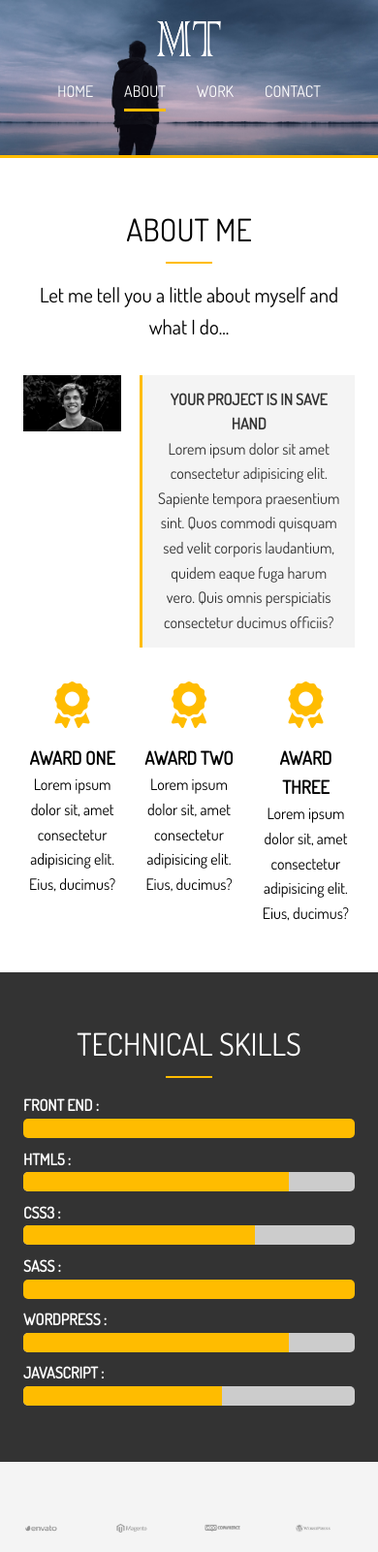
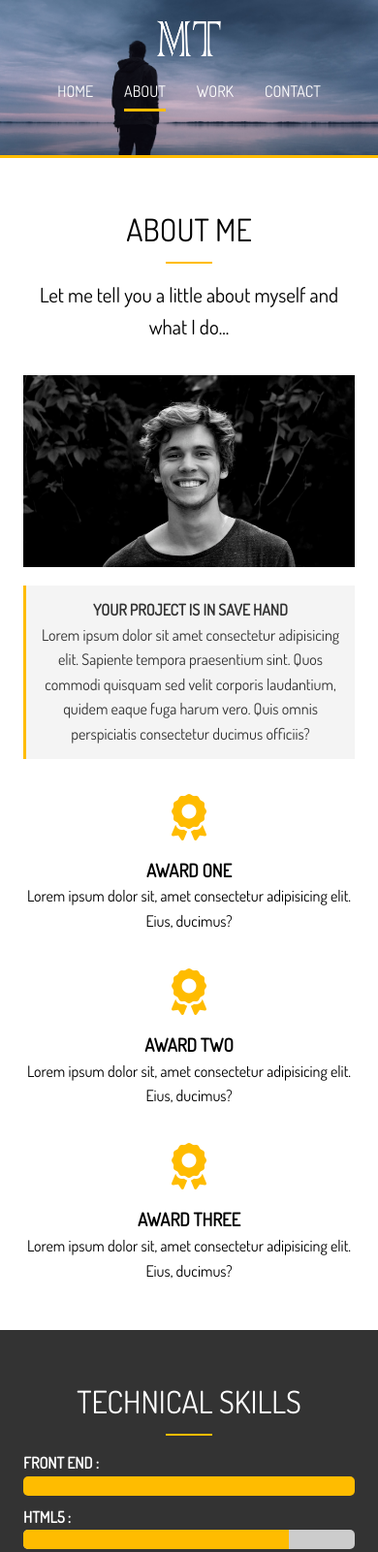
Before and after one commit to MhmodTayel/Portfolio, a plain HTML site: page about.html in a window 390 px wide. Shown: the top 1601 px of the page at 97% size. Drawn offline with Linux system fonts and the light colour scheme.

Commit message:
about and work are responsive

```diff
--- a/css/main.css
+++ b/css/main.css
@@ -702,6 +702,23 @@ img {
   #home-b .stats div {
     padding: 2rem 0 1rem 0;
   }
+  #about-a .about-info {
+        grid-template-areas: "bioimage"
+ "bio"
+ "aw1"
+ "aw2"
+ "aw3";
+  }
+  #about-c .about-logos {
+    display: -ms-grid;
+    display: grid;
+    -ms-grid-columns: 1fr 1fr;
+        grid-template-columns: 1fr 1fr;
+    grid-gap: 1rem;
+  }
+  #about-c .about-logos img {
+    width: 90%;
+  }
   #main-footer {
     height: 7rem;
   }
```
